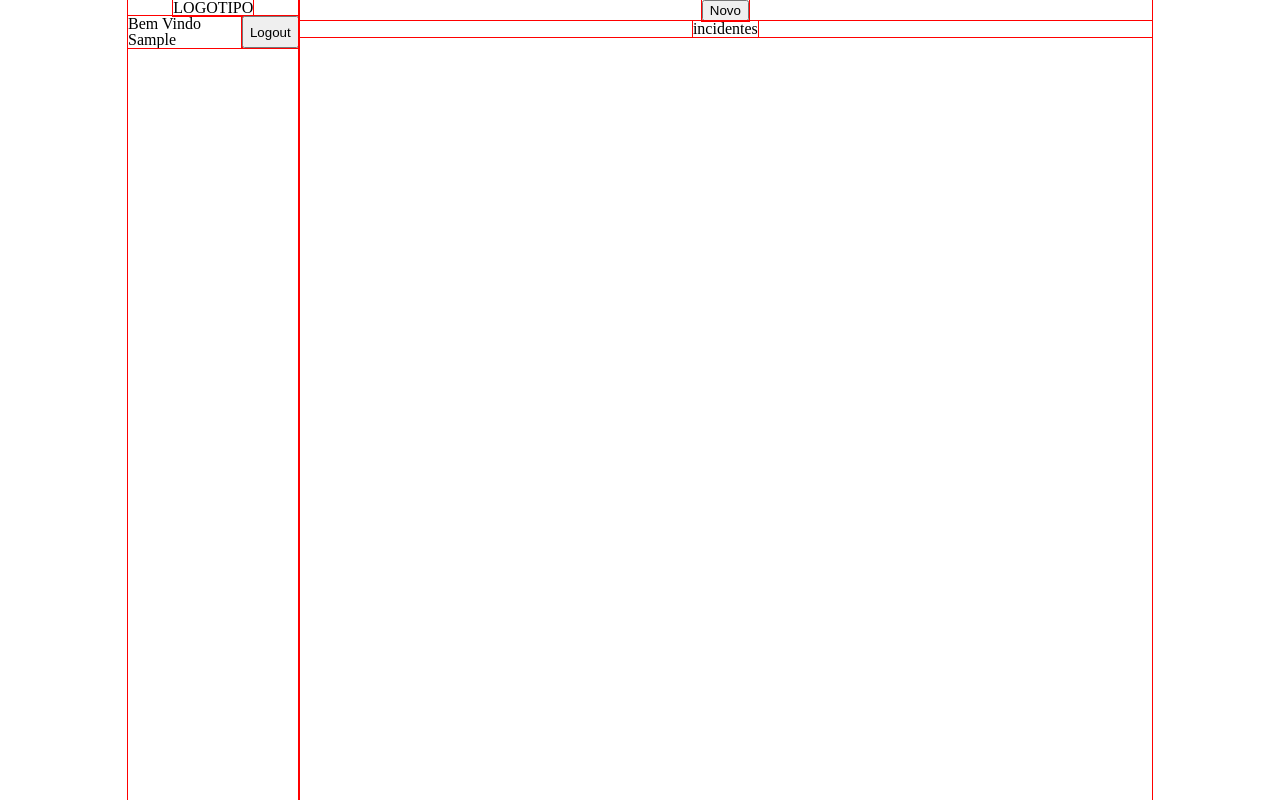
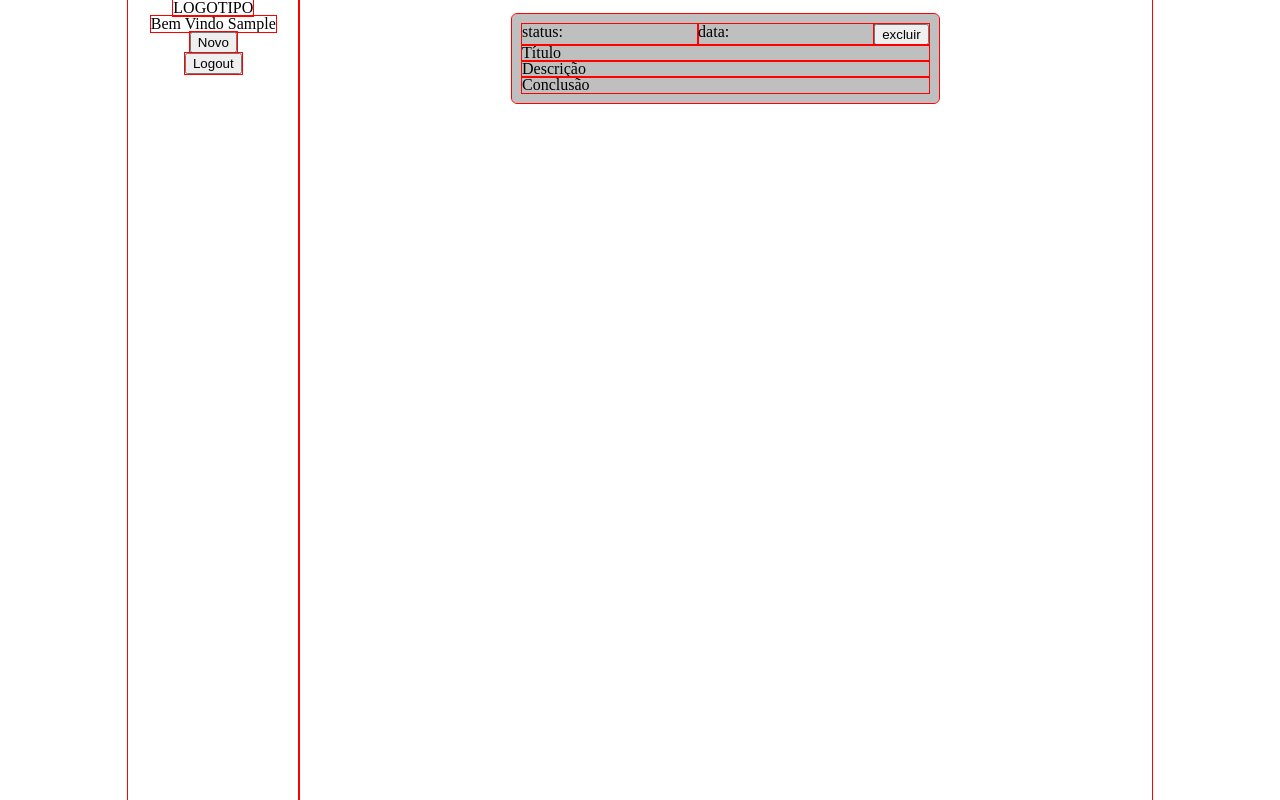
Before and after one commit to LukazMedeiros/Projeto-TCC-front, a React (Create React App) app: page / in a window 1280 px wide. Both pictures are taken after typing "Sample", "Sample123" into the empty fields and a click on the button "Entrar". Built offline with nearby package versions, Linux system fonts and the light colour scheme.

Commit message:
atualização do layout

```diff
--- a/src/components/header/index.js
+++ b/src/components/header/index.js
@@ -15,13 +15,17 @@ export default function Header() {
         history.push('/')
     }
 
+    function novo(e) {
+        e.preventDefault();
+        history.push('/incidente')
+    }
+
     return(
         <div className="header">
             <div className="logo">LOGOTIPO</div>
-            <div className="opcoes">
-                <p>Bem Vindo {usuario}</p>
-                <button onClick={logout}>Logout</button>
-            </div>
+            <p>Bem Vindo {usuario}</p>
+            <button onClick={novo}>Novo</button>
+            <button onClick={logout}>Logout</button>
         </div>
-    )
-}
+        )
+    }
--- a/src/pages/incidente/incidente-style.css
+++ b/src/pages/incidente/incidente-style.css
@@ -12,11 +12,30 @@
     justify-content: center;
 }
 
+.incidente main .formulario{
+    display: flex;
+    align-items: center;
+    justify-content: center;
+    padding: 10px;
+    min-height: 50%; /* 600px/1200 */
+    min-width: 41.666667%; /* 500px/1200px */
+    border-radius: 5px;
+    background: rgba(128, 128, 128, 0.5);
+}
+
+.incidente main .formulario form > *{
+    margin-top: 10px;
+}
+
+.incidente main .formulario form textarea{
+    min-height: 100px;
+}
+
 .incidente main form{
+    width: 100%;
     display: flex;
     flex-direction: column;
-    min-height: 41.666667%; /* 500px/1200px */
-    min-width: 41.666667%; /* 500px/1200px */
+
 }
 
 .incidente main .botoes{
--- a/src/pages/incidente/index.js
+++ b/src/pages/incidente/index.js
@@ -23,6 +23,7 @@ export default function Incidente() {
             <div className="incidente">
                 <Header/>
                 <main>
+                    <div className="formulario">
                         <form onSubmit="">
                             <input type="text" placeholder="Título"/>
                             <input list="tipo" placeholder="Tipo de incidente"/>
@@ -37,6 +38,7 @@ export default function Incidente() {
                             <button onClick={cancelar}>Cancelar</button>
                         </div>
                         </form>
+                    </div>
                 </main>
             </div>
             )
--- a/src/pages/inicio/index.js
+++ b/src/pages/inicio/index.js
@@ -1,5 +1,4 @@
 import React from 'react';
-import { useHistory } from 'react-router-dom';
 import Header from '../../components/header';
 
 import './inicio-style.css'
@@ -8,13 +7,8 @@ import Invalida from '../invalida';
 
 export default function Inicio() {
 
-    const history = useHistory();
     const usuario = sessionStorage.getItem('usuario');
 
-    function novo(e) {
-        e.preventDefault();
-        history.push('/incidente')
-    }
 
     if ((usuario === '')||(usuario === null)) {
         return <Invalida/>
@@ -23,10 +17,16 @@ export default function Inicio() {
             <div className="inicio">
                 <Header/>
                 <main>
-                    <button onClick={novo}>Novo</button>
                     <div className="itens">
                         <ul>
-                            <li>incidentes</li>
+                            <div>
+                                <li>status:</li>
+                                <li>data:</li>
+                                <button>excluir</button>
+                            </div>
+                            <li>Título</li>
+                            <li>Descrição</li>
+                            <li>Conclusão</li>
                         </ul>
                     </div>
                 </main>
--- a/src/pages/inicio/inicio-style.css
+++ b/src/pages/inicio/inicio-style.css
@@ -16,11 +16,28 @@
 }
 
 .inicio main .itens{
-    width: 100%;
+    width: 50%;
     overflow: auto;
+    border-radius: 5px;
+    background: rgba(128, 128, 128, 0.5);
 
     display: flex;
     justify-content: center;
+
+    margin-top: 1.666667%; /* 20px/1200px */
+}
+
+.inicio main .itens ul{
+    width: 100%;
+    padding: 10px;
+}
+
+.inicio main .itens ul div{
+    display: flex;
+}
+
+.inicio main .itens ul div > li{
+    flex: 1;
 }
 
 ::-webkit-scrollbar {
@@ -39,4 +56,8 @@
     .inicio main{
         height: 100%;
     }
+
+    .inicio main .itens ul div{
+       flex-direction: column;
+    }
 }
--- a/src/reset.css
+++ b/src/reset.css
@@ -3,7 +3,10 @@
    License: none (public domain)
 */
 
-*{outline: 1px solid red}
+*{
+	box-sizing: border-box;
+	outline: 1px solid red;
+}
 
 html, body, div, span, applet, object, iframe,
 h1, h2, h3, h4, h5, h6, p, blockquote, pre,
```
Lines whose indentation alone changed are shown as unchanged.
